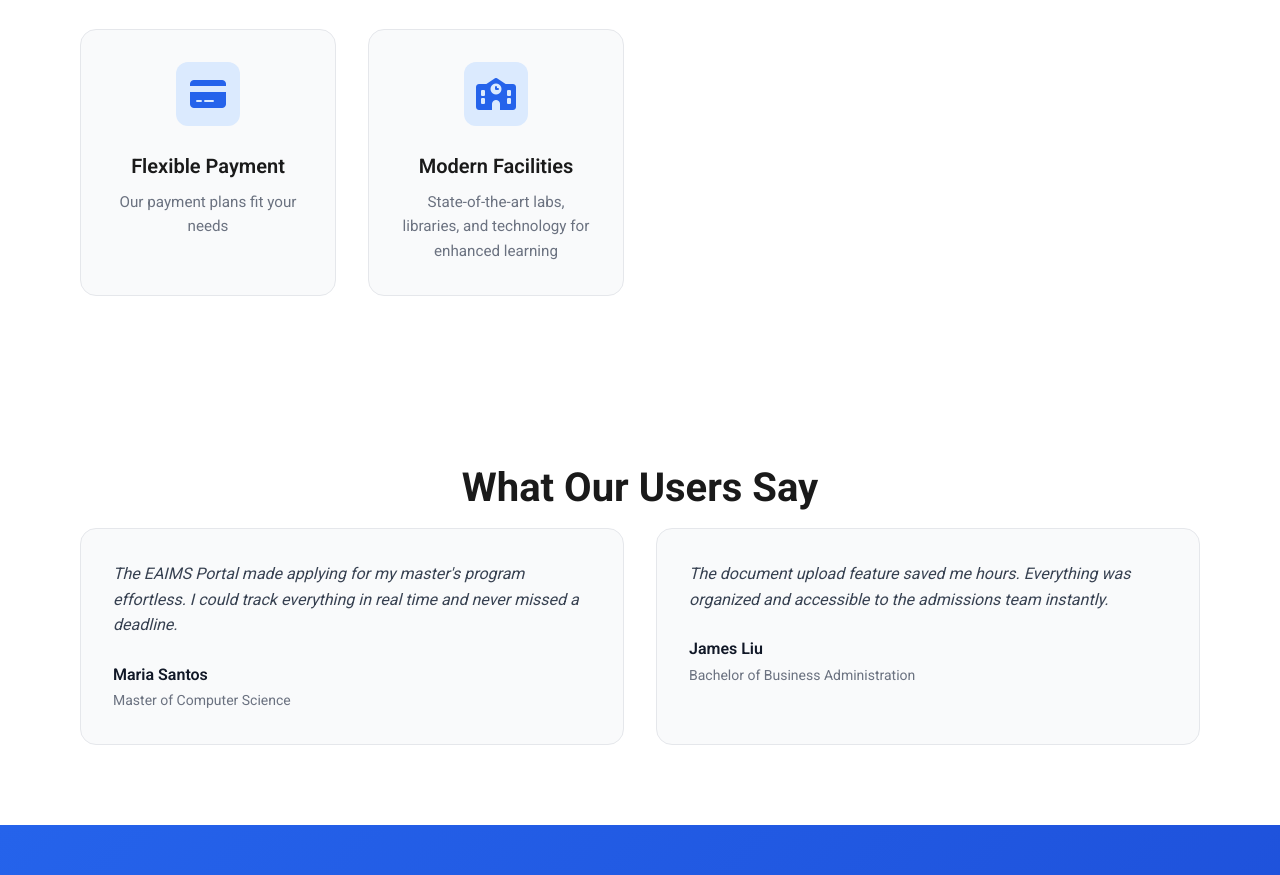
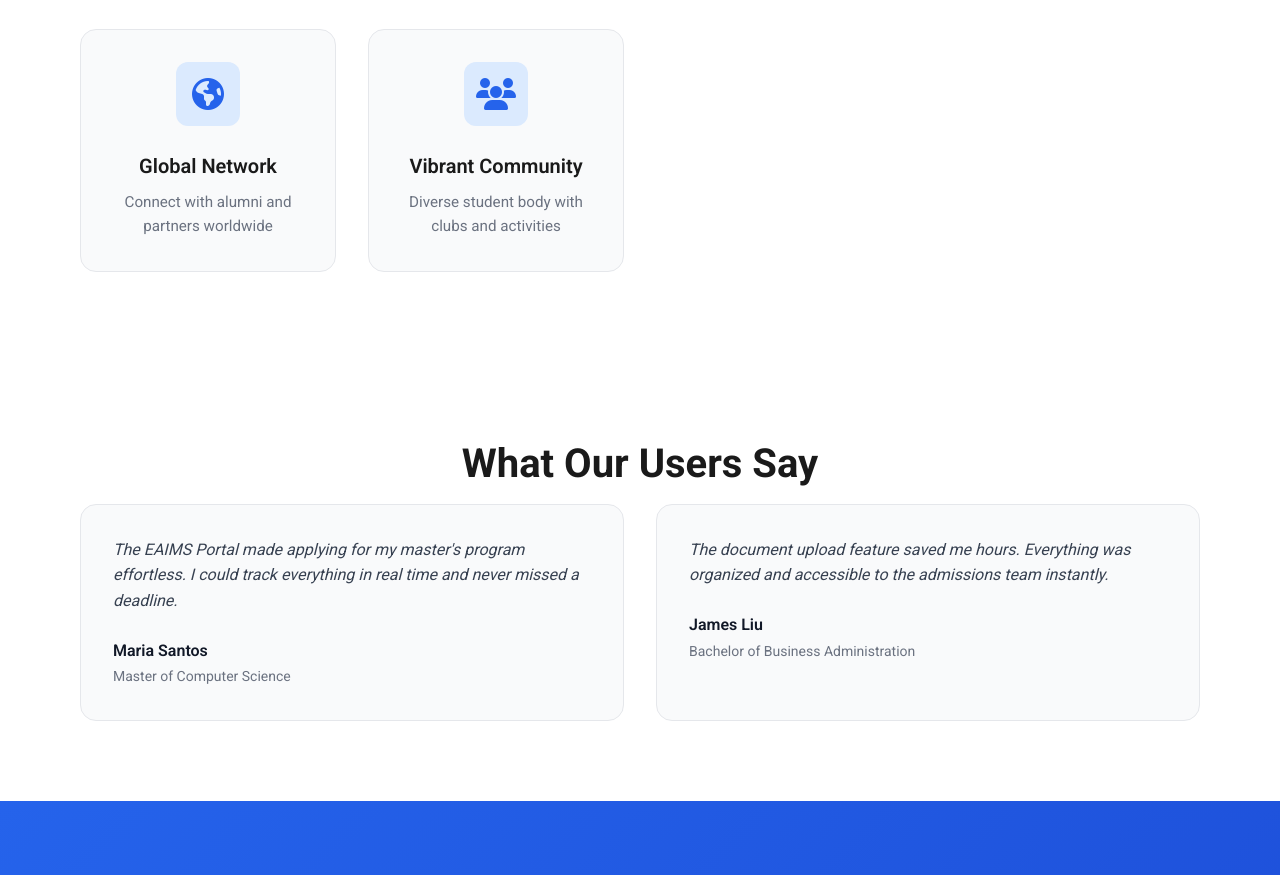
Before and after one commit to nelly256/EAIMS-Application-portal, a plain HTML site: page index.html in a window 1280 px wide. Shown: the part 1701-2576 px from the top of the page. Drawn offline with Linux system fonts and the light colour scheme.

Commit message:
update card 6: Vibrant Community with fa-users icon

```diff
--- a/index.html
+++ b/index.html
@@ -132,17 +132,17 @@
         </div>
         <div class="feature-card">
           <div class="feature-icon">
-            <i class="fas fa-credit-card"></i>
+            <i class="fas fa-globe-americas"></i>
           </div>
-          <h3 class="feature-title">Flexible Payment</h3>
-          <p class="feature-text">Our payment plans fit your needs</p>
+          <h3 class="feature-title">Global Network</h3>
+          <p class="feature-text">Connect with alumni and partners worldwide</p>
         </div>
         <div class="feature-card">
           <div class="feature-icon">
-            <i class="fas fa-school"></i>
+            <i class="fas fa-users"></i>
           </div>
-          <h3 class="feature-title">Modern Facilities</h3>
-          <p class="feature-text">State-of-the-art labs, libraries, and technology for enhanced learning</p>
+          <h3 class="feature-title">Vibrant Community</h3>
+          <p class="feature-text">Diverse student body with clubs and activities</p>
         </div>
       </div>
     </div>
```
